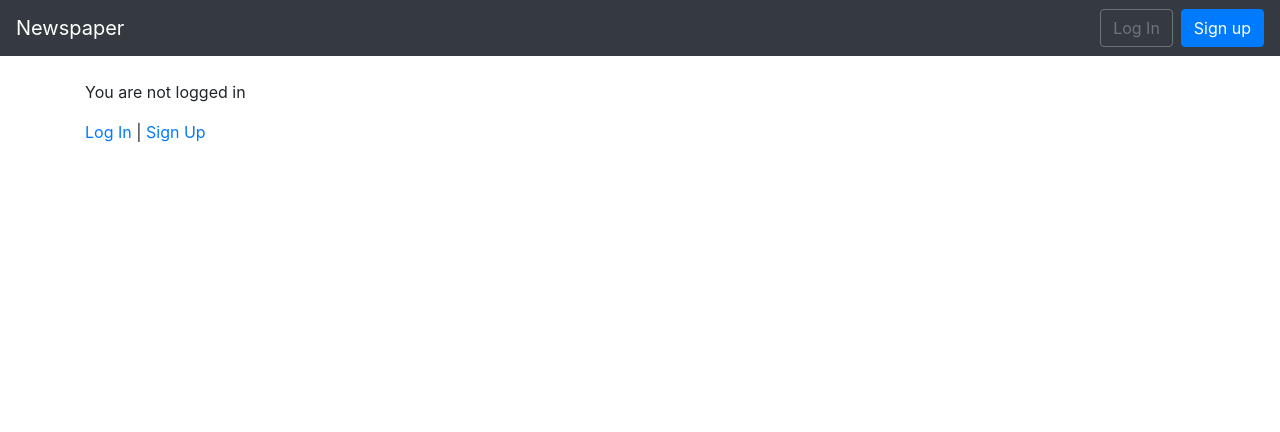
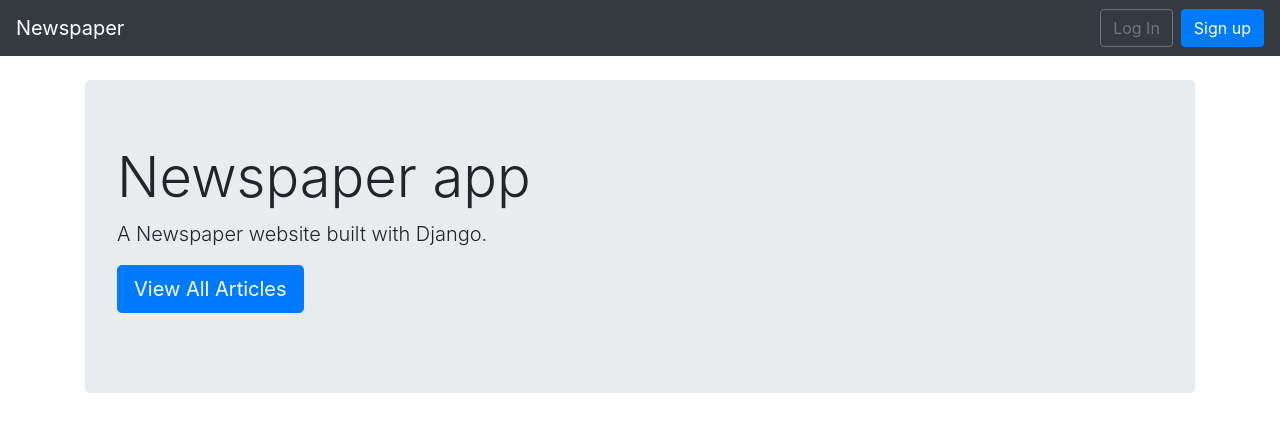
Before and after one commit to alex01as1984/newspaper_project, a Django app: page / in a window 1280 px wide. Shown: the top 432 px of the page. Run offline with Django 3.2, Linux system fonts and the light colour scheme; parts of the project's set-up code (start-up, migrations or seed data) failed here and were passed over; some libraries are stand-ins or nearby versions.

Commit message:
end article app

```diff
--- a/newspaper_project/articles/urls.py
+++ b/newspaper_project/articles/urls.py
@@ -11,6 +11,6 @@
     path(',<int:pk>/edit/', ArticleUpdateView.as_view(), name='article_edit'),              # new edit
     path('<int:pk>/detail/', ArticleDetailView.as_view(), name='article_detail'),           # new detail
     path('<int:pk>/delete/', ArticleDeleteView.as_view(), name='article_delete'),           # new delete
-    path('<int:pk>/create/', ArticleCreateView.as_view(), name='article_new'),      # new cteate
+    path('new/', ArticleCreateView.as_view(), name='article_new'),      # new cteate
     path('', ArticleListView.as_view(), name='article_list'),                               # new article
 ]
--- a/newspaper_project/templates/article_new.html
+++ b/newspaper_project/templates/article_new.html
@@ -1,7 +1,6 @@
 {% extends 'base.html' %}
 
 {% block content %}
-
     <h1>New article</h1>
     <form action="" method="post">{% csrf_token %}
         {{ form.as_p }}
--- a/newspaper_project/templates/base.html
+++ b/newspaper_project/templates/base.html
@@ -12,6 +12,13 @@
 <body>
     <nav class="navbar navbar-expand-md navbar-dark bg-dark mb-4">
       <a class="navbar-brand" href="{% url 'home' %}">Newspaper</a>
+
+        {% if user.is_authenticated %}
+          <ul class="navbar-nav mr-auto">
+            <li class="nav-item">
+              <a href="{% url 'article_new' %}">+New</a></li>
+          </ul>
+        {% endif %}
 
       <button class="navbar-toggler" type="button" data-toggle="collapse"
         data-target="#navbarCollapse" aria-controls="navbarCollapse"
@@ -45,6 +52,7 @@
     </nav>
     <div class="container">
         {% block content %}
+
         {% endblock content %}
     </div>
 
--- a/newspaper_project/templates/home.html
+++ b/newspaper_project/templates/home.html
@@ -3,14 +3,24 @@
 {% block title %}Home{% endblock title %}
 
 {% block content %}
+        <!-- -->
+      {#  {% if user.is_authenticated %} #}
+      <!--    Hi {{ user.username }}!
+            <p><a href="{% url 'logout' %}">Log Out</a></p>
+      {#    {% else %} #}
+            <p>You are not logged in</p>
+            <a href="{% url 'login' %}">Log In</a> |
+            <a href="{% url 'signup' %}">Sign Up</a>
+      {#   {% endif %}   #}
+        -->
+    <div class="jumbotron">
+        <h1 class="display-4">Newspaper app</h1>
+        <p class="lead">A Newspaper website built with Django.</p>
+        <p class="lead">
+          <a class="btn btn-primary btn-lg"
+            href="{% url 'article_list' %}" role="button">View All Articles</a>
+        </p>
+    </div>
 
-{% if user.is_authenticated %}
-    Hi {{ user.username }}!
-    <p><a href="{% url 'logout' %}">Log Out</a></p>
-{% else %}
-    <p>You are not logged in</p>
-    <a href="{% url 'login' %}">Log In</a> |
-    <a href="{% url 'signup' %}">Sign Up</a>
-{% endif %}
 
 {% endblock content %}
```
Also changed, not shown: newspaper_project/db.sqlite3.
